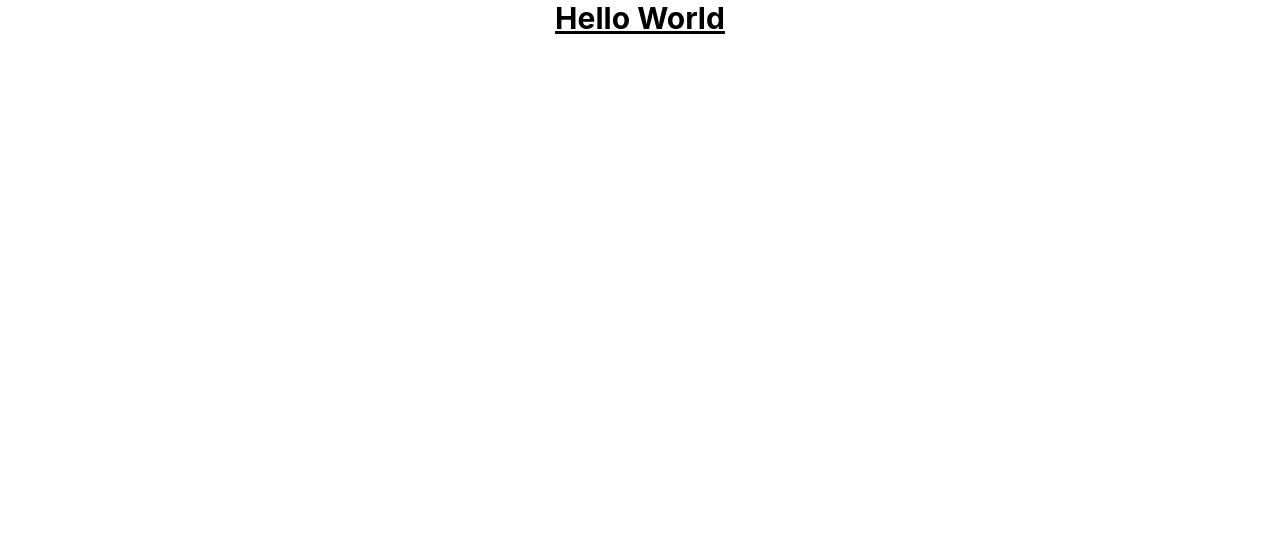
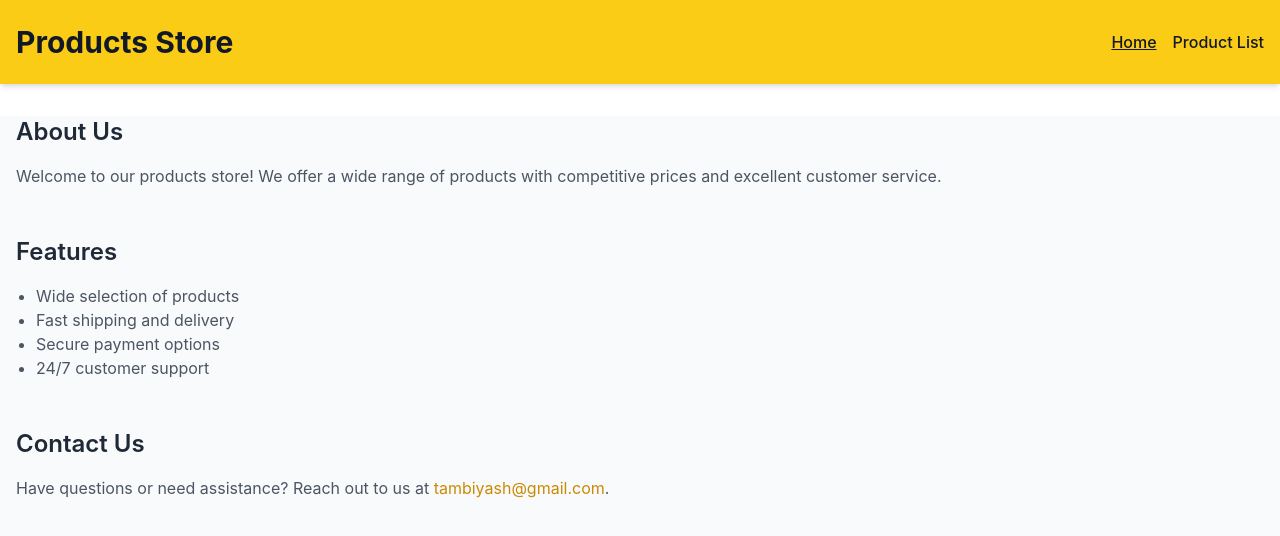
Before and after one commit to tambiyash/persistent-fe-assignment, a React (Create React App) app: page /home in a window 1280 px wide. Shown: the top 536 px of the page. Built offline with nearby package versions, Linux system fonts and the light colour scheme.

Commit message:
Added routes, pages and components structure for separation of concerns.

```diff
--- a/package.json
+++ b/package.json
@@ -13,6 +13,7 @@
     "@types/react-dom": "^19.1.5",
     "react": "^19.1.0",
     "react-dom": "^19.1.0",
+    "react-router-dom": "6",
     "react-scripts": "5.0.1",
     "typescript": "^4.9.5",
     "web-vitals": "^2.1.4"
--- a/src/App.tsx
+++ b/src/App.tsx
@@ -1,10 +1,20 @@
 import './App.css';
+import { Routes, Route, Navigate } from 'react-router-dom';
+import Home from './pages/Home';
+import ProductList from './pages/ProductList';
+import NotFound from './pages/NotFound';
+import Header from './components/Header';
 
 function App() {
   return (
-    <div className="App">
-      <h1 className="text-3xl font-bold underline">Hello World</h1>
-    </div>
+    <>
+      <Header />
+      <Routes>
+        <Route path="/home" element={<Home />} />
+        <Route path="/product-list" element={<ProductList />} />
+        <Route path="*" element={<NotFound />} />
+      </Routes>
+    </>
   );
 }
 
--- /dev/null
+++ b/src/components/Header.tsx
@@ -0,0 +1,19 @@
+import React from 'react';
+import { Link, useLocation } from 'react-router-dom';
+
+const Header: React.FC = () => {
+  const location = useLocation();
+  return (
+    <header className="bg-yellow-400 py-6 shadow-md mb-8">
+      <div className="container mx-auto px-4 flex flex-col md:flex-row items-center justify-between">
+        <h1 className="text-3xl font-bold text-gray-900">Products Store</h1>
+        <nav className="mt-2 md:mt-0">
+          <Link to="/home" className={`text-gray-900 font-medium hover:underline mr-4 ${location.pathname === '/home' ? 'underline' : ''}`}>Home</Link>
+          <Link to="/product-list" className={`text-gray-900 font-medium hover:underline ${location.pathname === '/product-list' ? 'underline' : ''}`}>Product List</Link>
+        </nav>
+      </div>
+    </header>
+  );
+};
+
+export default Header;
--- a/src/index.tsx
+++ b/src/index.tsx
@@ -3,13 +3,16 @@ import ReactDOM from 'react-dom/client';
 import './index.css';
 import App from './App';
 import reportWebVitals from './reportWebVitals';
+import { BrowserRouter } from 'react-router-dom';
 
 const root = ReactDOM.createRoot(
   document.getElementById('root') as HTMLElement
 );
 root.render(
   <React.StrictMode>
-    <App />
+    <BrowserRouter>
+      <App />
+    </BrowserRouter>
   </React.StrictMode>
 );
 
--- /dev/null
+++ b/src/pages/Home.tsx
@@ -0,0 +1,33 @@
+import React from 'react';
+
+const Home: React.FC = () => {
+  return (
+    <div className="min-h-screen bg-gray-50">
+      <main className="container mx-auto px-4">
+        <section className="mb-12">
+          <h2 className="text-2xl font-semibold mb-4 text-gray-800">About Us</h2>
+          <p className="text-gray-600">
+            Welcome to our products store! We offer a wide range of products with competitive prices and excellent customer service.
+          </p>
+        </section>
+        <section className="mb-12">
+          <h2 className="text-2xl font-semibold mb-4 text-gray-800">Features</h2>
+          <ul className="list-disc pl-5 text-gray-600">
+            <li>Wide selection of products</li>
+            <li>Fast shipping and delivery</li>
+            <li>Secure payment options</li>
+            <li>24/7 customer support</li>
+          </ul>
+        </section>
+        <section className="mb-12">
+          <h2 className="text-2xl font-semibold mb-4 text-gray-800">Contact Us</h2>
+          <p className="text-gray-600">
+            Have questions or need assistance? Reach out to us at <a href="mailto:tambiyash@gmail.com" className="text-yellow-600 hover:underline">tambiyash@gmail.com</a>.
+          </p>
+        </section>
+      </main>
+    </div>
+  );
+};
+
+export default Home;
--- /dev/null
+++ b/src/pages/NotFound.tsx
@@ -0,0 +1,15 @@
+import React from 'react';
+
+const NotFound: React.FC = () => {
+  return (
+    <div className="min-h-screen bg-gray-50">
+      <div className="flex flex-col items-center justify-center text-center">
+        <h1 className="text-6xl font-bold text-gray-900 mb-4">404</h1>
+        <p className="text-xl text-gray-600 mb-8">Page not found</p>
+        <a href="/home" className="text-yellow-600 hover:underline">Go back to Home</a>
+      </div>
+    </div>
+  );
+};
+
+export default NotFound;
--- /dev/null
+++ b/src/pages/ProductList.tsx
@@ -0,0 +1,40 @@
+import React, { useEffect, useState } from 'react';
+
+interface Product {
+  id: number;
+  title: string;
+}
+
+const ProductList: React.FC = () => {
+  const [products, setProducts] = useState<Product[]>([]);
+
+  useEffect(() => {
+    const fetchProducts = async () => {
+      try {
+        const response = await fetch('https://fakestoreapi.com/products');
+        const data = await response.json();
+        setProducts(data);
+      } catch (error) {
+        console.error('Error fetching products:', error);
+      }
+    };
+
+    fetchProducts();
+  }, []);
+
+  return (
+    <div className="min-h-screen bg-gray-50">
+      <div className="container mx-auto px-4 py-8">
+        <h1 className="text-3xl font-bold mb-6">Product List</h1>
+        <ul className="list-disc pl-5">
+          {products.map(product => (
+            <li key={product.id} className="text-gray-800 mb-2">{product.title}</li>
+          ))}
+        </ul>
+      </div>
+    </div>
+
+  );
+};
+
+export default ProductList;
```
Also changed, not shown: 1 other file (tests, documents, lock files or other folders).
